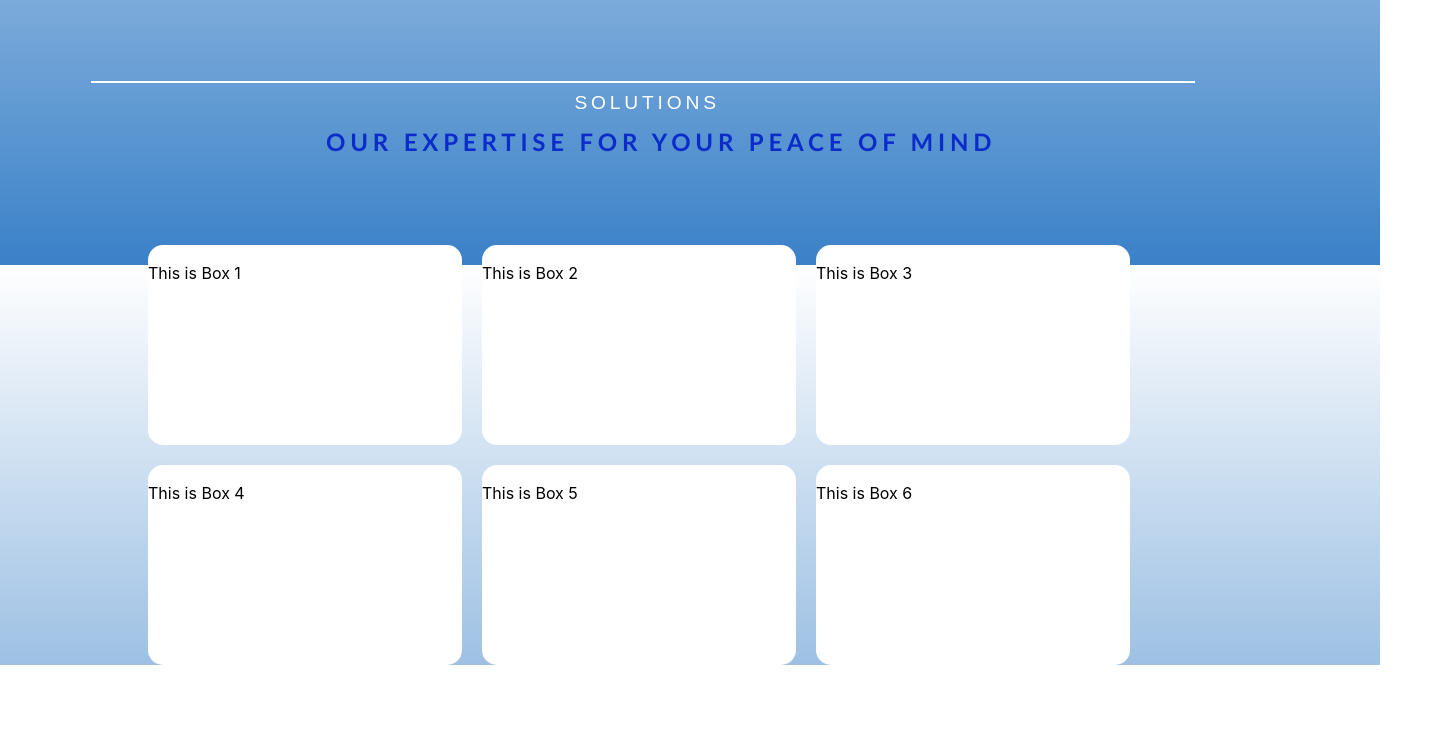
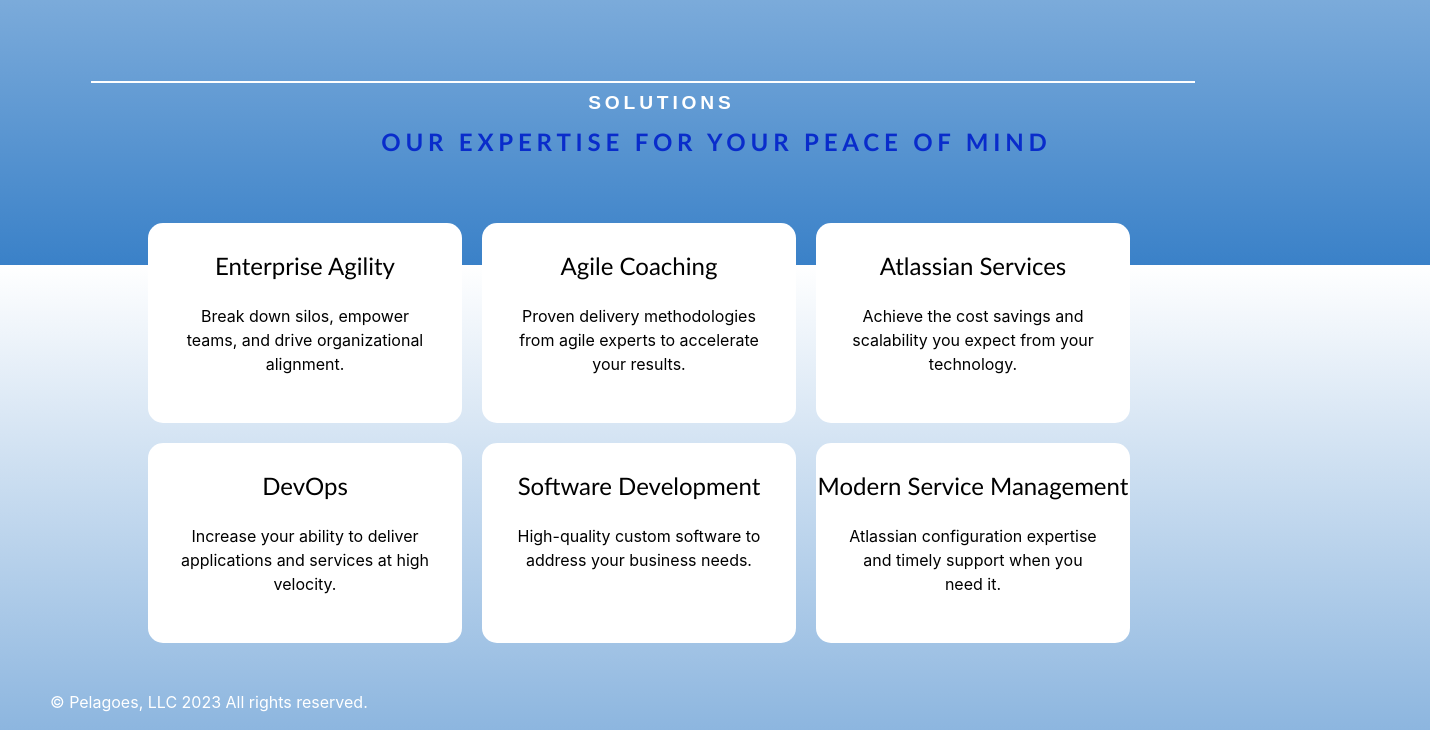
Before and after one commit to vallemedleys/pelagoes, a website built with Vite: page index.html in a window 1280 px wide. Shown: the part 1335-2065 px from the top of the page, 1430 px wide, since content can reach past the window. Before the commit the page ends 2000 px from the top, so only its background shows below. Built offline with nearby package versions, Linux system fonts and the light colour scheme.

Commit message:
grid box with shadow effects

```diff
--- a/index.html
+++ b/index.html
@@ -80,7 +80,7 @@
       </div>
       <div id="whiteDevbox"></div>
       <div id="design-cube"></div>
-      <div id="lottie-animation">  </div>
+      <div id="lottie-animation"></div>
         <script>
           lottie.loadAnimation({
             container: document.getElementById('lottie-animation'), // the dom element that will contain the animation
@@ -120,17 +120,39 @@
         <h3>SOLUTIONS</h3>
         <h4>OUR EXPERTISE FOR YOUR PEACE OF MIND</h4>
       </div>
+
+      <div id="copyright-section">
+        <p>© Pelagoes, LLC 2023 All rights reserved.</p>
+      </div>
       <div class="container-solution">
-        <div class="box"><p>This is Box 1</p></div>
-        <div class="box"><p>This is Box 2</p></div>
-        <div class="box"><p>This is Box 3</p></div>
-        <div class="box"><p>This is Box 4</p></div>
-        <div class="box"><p>This is Box 5</p></div>
-        <div class="box"><p>This is Box 6</p></div>
-    </div>
+        <div class="box">
+          <h1>Enterprise Agility</h1>
+          <p>Break down silos, empower teams, and drive organizational alignment.</p>
+        </div>
+        <div class="box">
+          <h1>Agile Coaching</h1>
+          <p>Proven delivery methodologies from agile experts to accelerate your results.</p>
+        </div>
+        <div class="box">
+          <h1>Atlassian Services</h1>
+          <p>Achieve the cost savings and scalability you expect from your technology.</p>
+        </div>
+        <div class="box">
+          <h1>DevOps</h1>
+          <p>Increase your ability to deliver applications and services at high velocity.</p>
+        </div>
+        <div class="box">
+          <h1>Software Development</h1>
+          <p>High-quality custom software to address your business needs.</p>
+        </div>
+        <div class="box">
+          <h1>Modern Service Management</h1>
+          <p>Atlassian configuration expertise and timely support when you need it.</p>
+        </div>
+      </div>
 
+      </section>
 
-    </section>
 
 
     <!-- Other sections can follow similarly -->
--- a/style.css
+++ b/style.css
@@ -1,5 +1,5 @@
 :root {
-  font-family: Inter, system-ui, Avenir, Helvetica, Arial, sans-serif, Optima;
+  font-family: Inter, system-ui, Avenir, Helvetica, Arial, sans-serif, Optima, Monteserrat;
   line-height: 1.5;
   font-weight: 400;
 
@@ -371,9 +371,9 @@ main {
   font-size: 1.2em;
   color: #ffffff;
   font-family: "Arial", Arial;
-  font-weight: 500;
+  font-weight: 600;
   top: 55%;
-  margin-left: 38%;
+  margin-left: 39%;
   position: absolute;
   letter-spacing: 0.2em;
 
@@ -382,9 +382,9 @@ main {
 #solutionHeader h4{
   font-size: 1.5em;
   color: #092ccb;
-  font-family: "Optima", Optima;
+  font-family: "Optima", Arial, Helvetica, sans-serif;
   top: 57%;
-  margin-left: 20%;
+  margin-left: 24%;
   position: absolute;
   letter-spacing: 0.2em;
 
@@ -397,7 +397,7 @@ main {
   flex-wrap: wrap;
   width: 90%; /* You can adjust this as needed */
   height: 28%;
-  top: 70%;
+  top: 68%;
   position: absolute;
   left: 10%; /* Centers the container by pushing it 10% from the left */
 }
@@ -410,7 +410,42 @@ main {
   margin-top: 10px;
   border-radius: 15px;
   border-color: transparent;
+  transition: box-shadow 0.3s ease;
 }
+
+.box:hover {
+  box-shadow: 0 0 12px rgba(18, 42, 227, 0.889); /* Adjust to your liking */
+}
+
+.box h1 {
+  text-align: center;
+  margin-top: 8%;
+  margin-left: auto;
+  margin-right: auto;
+}
+
+.box p {
+  text-align: center;
+  width: 80%; /* Adjust to your liking */
+  margin-left: auto;
+  margin-right: auto;
+}
+
+
+#copyright-section {
+  position: absolute; /* Positions the copyright notice at the bottom of the closest positioned ancestor */
+  bottom: 0; /* Aligns the copyright notice with the bottom of the page */
+  width: 100%; /* Makes the copyright notice span the full width of the page */
+  bottom: -15%;
+  margin-left: 0%;
+  color: white;
+}
+
+#containerthree h6{
+  width: 40%;
+  top: -20%
+}
+
 
 
 
```
